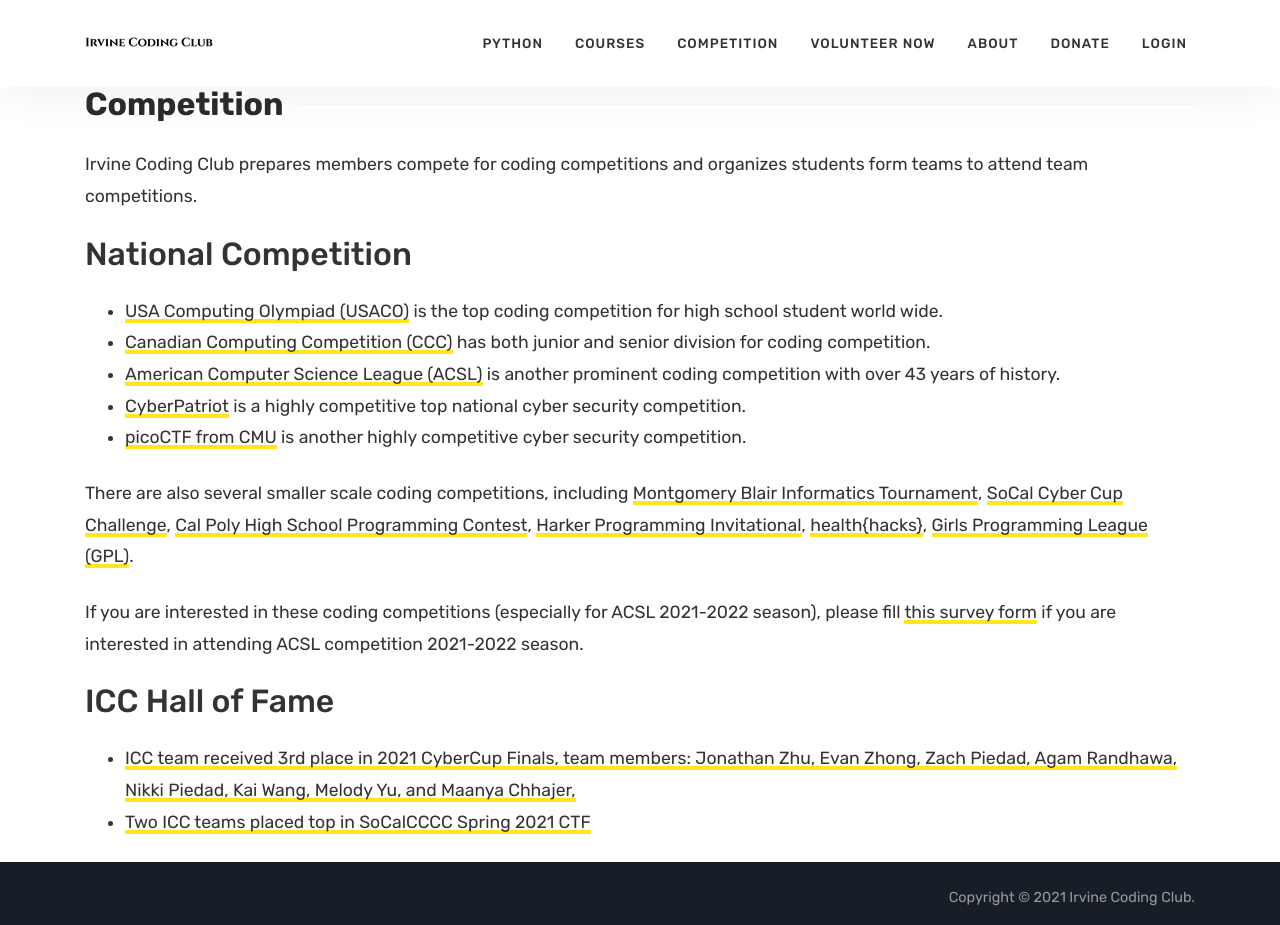
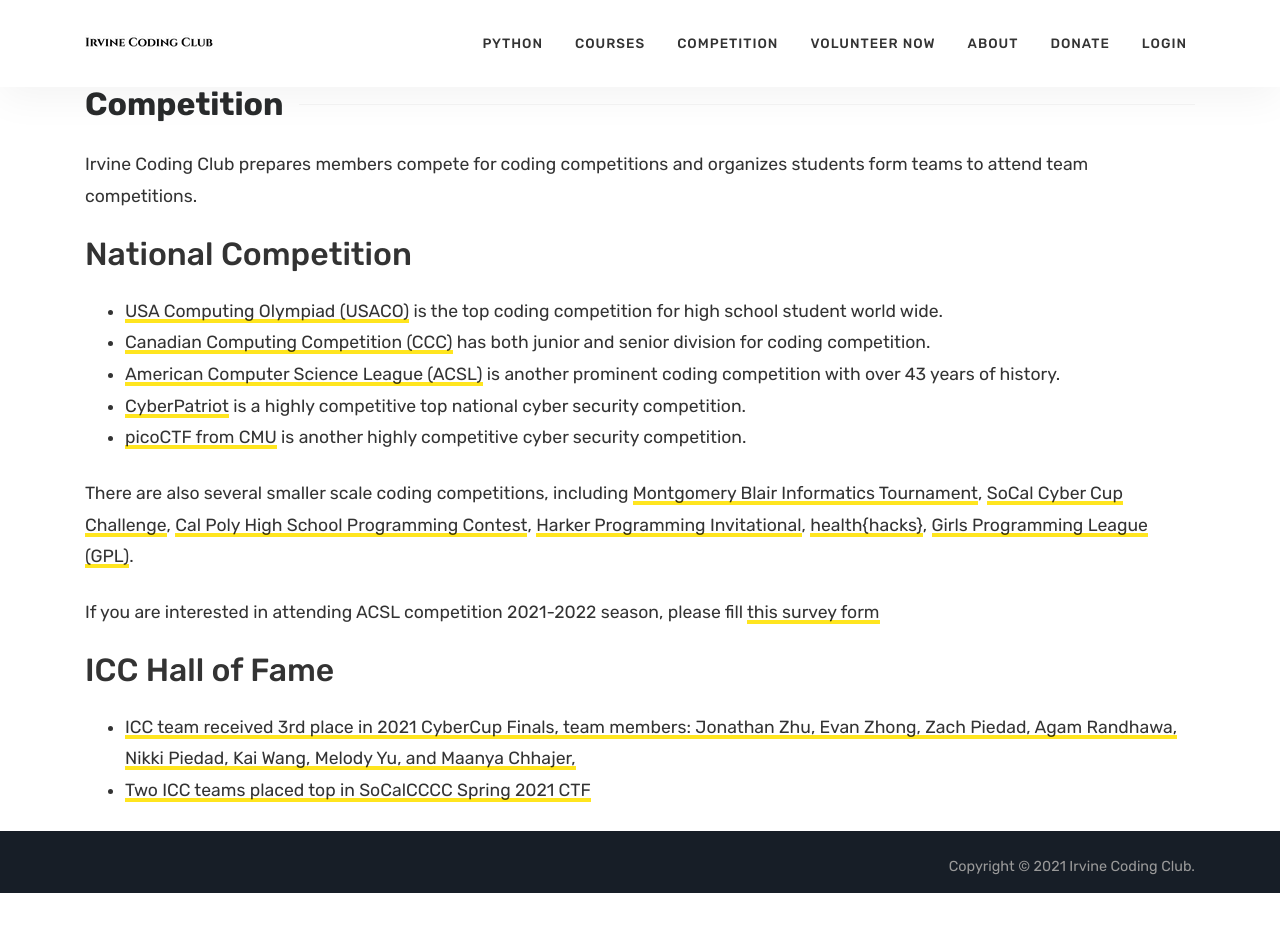
Before and after one commit to irvinecodingclub/irvinecodingclub.github.io, a Jekyll site: the page built from competition.md, in a window 1280 px wide and 925 px high. Built offline with Jekyll 4.4.1, drawn with Linux system fonts in a browser that asks for light colours.

Commit message:
competition

```diff
--- a/competition.md
+++ b/competition.md
@@ -14,7 +14,7 @@
 
 There are also several smaller scale coding competitions, including [Montgomery Blair Informatics Tournament](https://mbit.mbhs.edu/), [SoCal Cyber Cup Challenge](https://cyberskyline.com/events/socalccc), [Cal Poly High School Programming Contest](https://www.cpp.edu/~hspc/), [Harker Programming Invitational](https://web.harker.org/programming/), [health{hacks}](https://healthhacks.tech/), [Girls Programming League (GPL)](https://www.girlsprogrammingleague.org/).
 
-If you are interested in these coding competitions (especially for ACSL 2021-2022 season), please fill [this survey form](https://forms.gle/G7gAhVgqa3RVUQZ98) if you are interested in attending ACSL competition 2021-2022  season.
+If you are interested in attending ACSL competition 2021-2022 season, please fill [this survey form](https://forms.gle/G7gAhVgqa3RVUQZ98)
 
 
 ## ICC Hall of Fame
```
